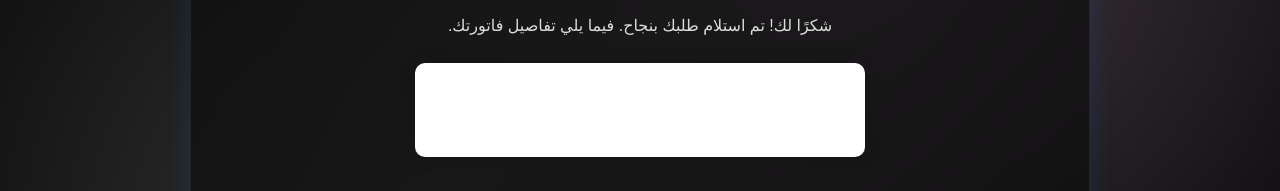
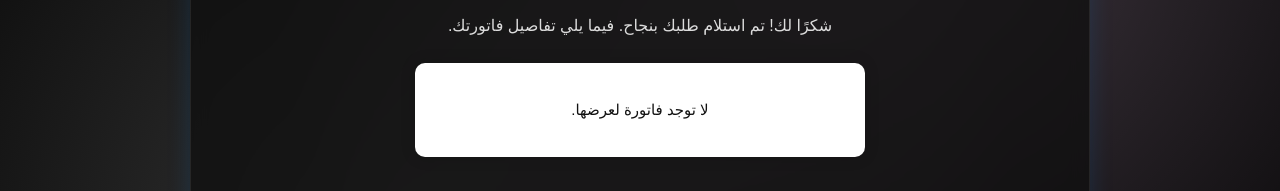
Before and after one commit to Ca1-Store/Ca1-Store, a website: page success.html in a window 1280 px wide. Shown: the part 334-525 px from the top of the page. Drawn offline with Linux system fonts and the light colour scheme; sample sign-in values are in the browser's storage.

Commit message:
first upload

```diff
--- a/success.html
+++ b/success.html
@@ -4,6 +4,17 @@
     <meta charset="UTF-8">
     <title>تم الدفع بنجاح - CA1 STORE</title>
     <link rel="stylesheet" href="styles.css">
+
+    <!-- إصلاح مشكلة الألوان داخل الفاتورة -->
+    <style>
+        #invoiceBox,
+        #invoiceBox p,
+        #invoiceBox span,
+        #invoiceBox strong,
+        #invoiceBox h3 {
+            color: #111 !important;
+        }
+    </style>
 </head>
 
 <body class="checkout-page">
@@ -30,7 +41,7 @@
             </svg>
         </div>
 
-        <h2 style="font-size:26px; margin-bottom:10px;">تم الدفع بنجاح </h2>
+        <h2 style="font-size:26px; margin-bottom:10px;">تم الدفع بنجاح</h2>
 
         <p style="opacity:0.85; font-size:16px; margin-bottom:25px;">
             شكرًا لك! تم استلام طلبك بنجاح.
@@ -59,7 +70,9 @@
             <p><strong>رقم عملية PayPal:</strong> <span id="transactionId"></span></p>
 
             <!-- 🔥 عرض الكود -->
-            <p><strong>الكود الخاص بك:</strong> <span id="activationKey" style="color:#009624; font-weight:bold;"></span></p>
+            <p><strong>الكود الخاص بك:</strong>
+                <span id="activationKey" style="color:#009624; font-weight:bold;"></span>
+            </p>
         </div>
 
         <button class="login-submit" onclick="window.location.href='orders.html'">
```
